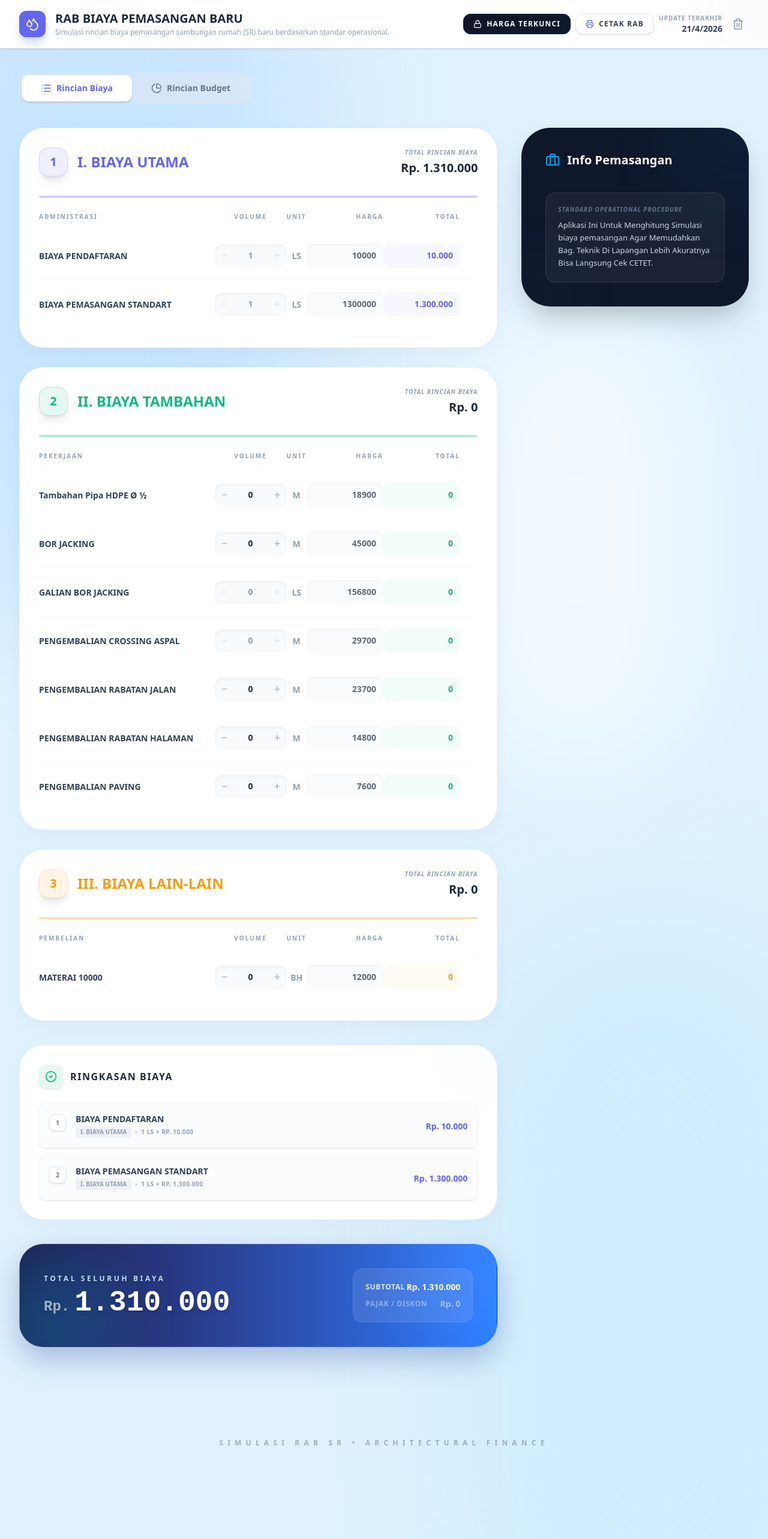
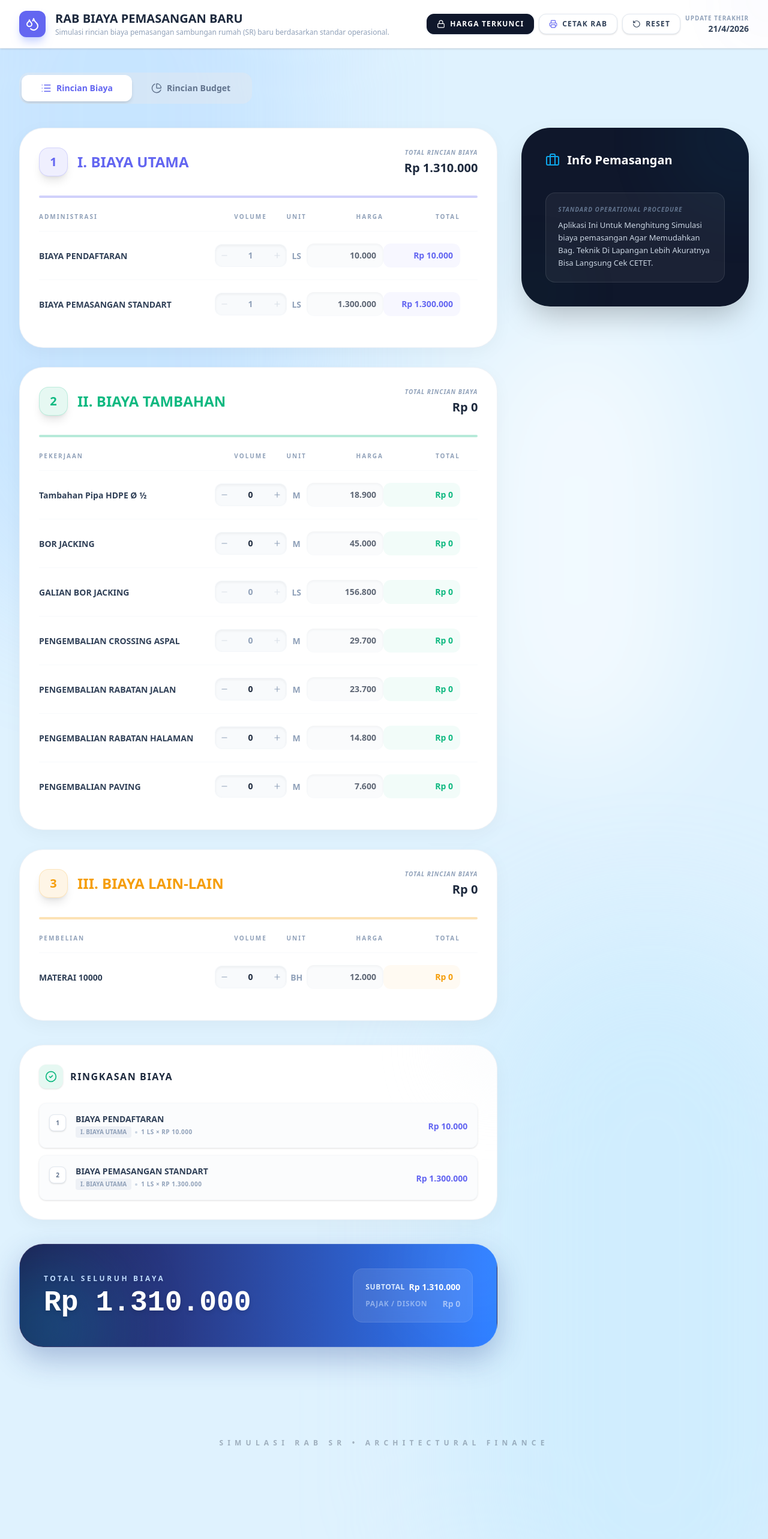
Before and after one commit to Ennegatif/RAB-SR, a React (Vite) app: page / in a window 1280 px wide. Shown: the top 2566 px of the page at 60% size. Built offline with nearby package versions, Linux system fonts and the light colour scheme.

Commit message:
feat: Add reset volumes functionality
Introduces a new feature to reset all work volumes to zero, with a confirmation prompt. This also includes formatting updates for numbers and currency.

```diff
--- a/src/App.tsx
+++ b/src/App.tsx
@@ -7,8 +7,6 @@ import React, { useState, useMemo, useEffect } from 'react';
 import {
   Plus,
   Minus,
-  Trash2,
-  Download,
   PieChart as PieChartIcon,
   List,
   Briefcase,
@@ -20,7 +18,8 @@ import {
   Unlock,
   CheckCircle2,
   Printer,
-  Droplets
+  Droplets,
+  RotateCcw
 } from 'lucide-react';
 import {
   PieChart,
@@ -31,7 +30,7 @@ import {
   Legend
 } from 'recharts';
 import { motion, AnimatePresence } from 'motion/react';
-import { cn, formatCurrency } from './lib/utils';
+import { cn, formatCurrency, formatNumber } from './lib/utils';
 import { RABItem, RABCategory, RABProject } from './types';
 
 const COLORS = ['#6366F1', '#10B981', '#F59E0B', '#8B5CF6', '#EC4899', '#06B6D4'];
@@ -103,6 +102,19 @@ export default function App() {
       return total + cat.items.reduce((sum, item) => sum + item.totalPrice, 0);
     }, 0);
   }, [project]);
+
+  const resetVolumes = () => {
+    if (confirm('Apakah Anda yakin ingin mengosongkan semua volume pekerjaan?')) {
+      const resetCategories = project.categories.map(cat => ({
+        ...cat,
+        items: cat.items.map(item => ({
+          ...item,
+          quantity: item.description === 'PEKERJAAN ADMINISTRASI' ? 1 : 0
+        }))
+      }));
+      setProject({ ...project, categories: resetCategories });
+    }
+  };
 
   const grandTotal = subTotal;
 
@@ -310,21 +322,24 @@ export default function App() {
               <Printer size={14} className="text-brand-primary" />
               <span className="hidden min-[500px]:inline">Cetak RAB</span>
             </button>
+            <button
+              onClick={() => {
+                if (confirm('Apa yang ingin Anda reset?\n\nOK: Reset Semua (Judul & Volume)\nCancel: Reset Volume Saja')) {
+                  setProject(INITIAL_PROJECT);
+                } else {
+                  resetVolumes();
+                }
+              }}
+              className="flex items-center gap-2 px-3 sm:px-4 py-2 rounded-xl text-[10px] sm:text-xs font-black uppercase tracking-widest bg-white text-slate-700 border border-slate-200 hover:border-red-500/50 hover:text-red-500 transition-all shadow-sm"
+              title="Reset Data"
+            >
+              <RotateCcw size={14} />
+              <span className="hidden min-[600px]:inline">Reset</span>
+            </button>
             <div className="hidden sm:flex flex-col items-end">
               <span className="text-[10px] font-bold text-slate-400 uppercase tracking-widest">Update Terakhir</span>
               <span className="text-sm font-bold text-slate-700">{new Date().toLocaleDateString('id-ID')}</span>
             </div>
-            <button
-              onClick={() => {
-                if (confirm('Apakah Anda yakin ingin menghapus semua data dan reset?')) {
-                  setProject(INITIAL_PROJECT);
-                }
-              }}
-              className="text-slate-400 hover:text-red-500 transition-colors p-2 shrink-0"
-              title="Reset Data"
-            >
-              <Trash2 size={20} />
-            </button>
           </div>
         </div>
       </header>
@@ -388,7 +403,7 @@ export default function App() {
                            <div className="flex flex-row sm:flex-col items-center sm:items-end justify-between sm:justify-start w-full sm:w-auto">
                              <span className="text-[10px] font-bold text-slate-400 uppercase tracking-widest sm:mb-1 italic">TOTAL RINCIAN BIAYA</span>
                              <span className="text-base md:text-xl font-black text-slate-800">
-                               Rp. {formatCurrency(category.items.reduce((s, i) => s + i.totalPrice, 0))}
+                               {formatCurrency(category.items.reduce((s, i) => s + i.totalPrice, 0))}
                              </span>
                            </div>
                         </div>
@@ -465,10 +480,13 @@ export default function App() {
                                 <div className="flex flex-col gap-1">
                                   <span className="text-[10px] font-black uppercase text-slate-400 tracking-widest">Harga Satuan</span>
                                   <input
-                                    type="number"
-                                    value={item.unitPrice}
+                                    type="text"
+                                    value={formatNumber(item.unitPrice)}
                                     readOnly={isPriceLocked}
-                                    onChange={(e) => updateItem(category.id, item.id, { unitPrice: Number(e.target.value) })}
+                                    onChange={(e) => {
+                                      const val = e.target.value.replace(/[^0-9]/g, '');
+                                      updateItem(category.id, item.id, { unitPrice: Number(val) || 0 });
+                                    }}
                                     className={cn(
                                       "w-full bg-white rounded-xl px-3 py-2 text-sm font-black shadow-sm border-none transition-all",
                                       isPriceLocked ? "cursor-not-allowed opacity-70 bg-slate-100" : "focus:ring-2 focus:ring-brand-primary"
@@ -485,7 +503,7 @@ export default function App() {
                                   catIdx === 1 ? "bg-brand-success/10 text-brand-success" :
                                   catIdx === 2 ? "bg-brand-warning/10 text-brand-warning" : "bg-brand-info/10 text-brand-info"
                                 )}>
-                                  Rp. {formatCurrency(item.totalPrice)}
+                                  {formatCurrency(item.totalPrice)}
                                 </span>
                               </div>
                            </div>
@@ -576,10 +594,13 @@ export default function App() {
                                 </td>
                                 <td className="py-5">
                                   <input
-                                    type="number"
-                                    value={item.unitPrice}
+                                    type="text"
+                                    value={formatNumber(item.unitPrice)}
                                     readOnly={isPriceLocked}
-                                    onChange={(e) => updateItem(category.id, item.id, { unitPrice: Number(e.target.value) })}
+                                    onChange={(e) => {
+                                      const val = e.target.value.replace(/[^0-9]/g, '');
+                                      updateItem(category.id, item.id, { unitPrice: Number(val) || 0 });
+                                    }}
                                     className={cn(
                                       "w-32 ml-auto bg-slate-50 rounded-xl px-3 py-2.5 text-sm text-right font-black transition-all shadow-inner block",
                                       isPriceLocked ? "cursor-not-allowed opacity-70" : "focus:bg-white focus:ring-2",
@@ -649,13 +670,13 @@ export default function App() {
                                 <span className="text-[10px] font-bold text-slate-400 flex items-center gap-1.5 flex-wrap">
                                   <span className="truncate max-w-[150px] sm:max-w-none px-2 py-0.5 bg-slate-200/50 rounded flex items-center">{item.categoryName}</span>
                                   <span className="w-1 h-1 rounded-full bg-slate-300"></span>
-                                  <span className="uppercase tracking-wider">{item.quantity} {item.unit} &times; Rp. {formatCurrency(item.unitPrice).replace('Rp. ', '')}</span>
+                                  <span className="uppercase tracking-wider">{item.quantity} {item.unit} &times; {formatCurrency(item.unitPrice)}</span>
                                 </span>
                               </div>
                             </div>
                             <div className="text-left sm:text-right flex items-center sm:block pl-11 sm:pl-0">
                                <span className="text-sm font-black text-brand-primary bg-brand-primary/5 sm:bg-transparent px-3 py-1.5 sm:p-0 rounded-lg whitespace-nowrap">
-                                 Rp. {formatCurrency(item.totalPrice).replace('Rp. ', '')}
+                                 {formatCurrency(item.totalPrice)}
                                </span>
                             </div>
                           </div>
@@ -673,19 +694,18 @@ export default function App() {
                   <div className="relative z-10 flex flex-col items-center md:items-start w-full md:w-auto">
                     <span className="text-[10px] sm:text-xs font-black text-blue-200 uppercase tracking-[0.3em] mb-2 text-center md:text-left drop-shadow-sm">Total Seluruh Biaya</span>
                     <h3 className="text-2xl sm:text-4xl md:text-5xl font-black text-white font-mono flex items-baseline justify-center md:justify-start gap-2 drop-shadow-md">
-                      <span className="text-lg sm:text-2xl opacity-60">Rp.</span>
-                      {formatCurrency(grandTotal).replace('Rp. ', '')}
+                      {formatCurrency(grandTotal)}
                     </h3>
                   </div>
 
                   <div className="relative z-10 bg-white/10 rounded-2xl p-4 sm:p-5 w-full md:w-auto min-w-[200px] border border-white/10 backdrop-blur-md hidden sm:block">
                     <div className="flex justify-between items-center mb-2">
                        <span className="text-xs font-bold text-blue-100 uppercase tracking-wider">Subtotal</span>
-                       <span className="text-sm font-black text-white">Rp. {formatCurrency(subTotal).replace('Rp. ', '')}</span>
+                       <span className="text-sm font-black text-white">{formatCurrency(subTotal)}</span>
                     </div>
                     <div className="flex justify-between items-center mb-0 opacity-50">
                        <span className="text-xs font-bold text-blue-100 uppercase tracking-wider">Pajak / Diskon</span>
-                       <span className="text-sm font-black text-white">Rp. 0</span>
+                       <span className="text-sm font-black text-white">{formatCurrency(0)}</span>
                     </div>
                   </div>
                 </div>
@@ -720,7 +740,7 @@ export default function App() {
                           </Pie>
                           <RechartsTooltip
                              contentStyle={{ borderRadius: '24px', border: 'none', boxShadow: '0 25px 50px -12px rgb(0 0 0 / 0.15)', padding: '15px' }}
-                             formatter={(value: number) => `Rp. ${formatCurrency(value)}`}
+                             formatter={(value: number) => formatCurrency(value)}
                           />
                         </PieChart>
                       </ResponsiveContainer>
@@ -736,7 +756,7 @@ export default function App() {
                              </div>
                              <span className="text-[10px] font-black text-slate-800 bg-white px-2 py-0.5 rounded-full border border-slate-100 shadow-sm">{subTotal > 0 ? ((cat.value/subTotal)*100).toFixed(1) : 0}%</span>
                           </div>
-                          <p className="text-lg md:text-xl font-black text-slate-900 leading-tight">Rp. {formatCurrency(cat.value)}</p>
+                          <p className="text-lg md:text-xl font-black text-slate-900 leading-tight">{formatCurrency(cat.value)}</p>
                         </div>
                       ))}
                     </div>
@@ -815,8 +835,8 @@ export default function App() {
                     <td className="border border-slate-300 px-4 py-2 text-xs">{item.description}</td>
                     <td className="border border-slate-300 px-4 py-2 text-xs text-center">{item.quantity}</td>
                     <td className="border border-slate-300 px-4 py-2 text-xs text-center uppercase">{item.unit}</td>
-                    <td className="border border-slate-300 px-4 py-2 text-xs text-right">Rp. {formatCurrency(item.unitPrice).replace('Rp. ', '')}</td>
-                    <td className="border border-slate-300 px-4 py-2 text-xs text-right font-bold">Rp. {formatCurrency(item.totalPrice).replace('Rp. ', '')}</td>
+                    <td className="border border-slate-300 px-4 py-2 text-xs text-right">{formatCurrency(item.unitPrice)}</td>
+                    <td className="border border-slate-300 px-4 py-2 text-xs text-right font-bold">{formatCurrency(item.totalPrice)}</td>
                   </tr>
                 ))}
                 {category.items.filter(item => item.quantity > 0).length === 0 && (
@@ -830,7 +850,7 @@ export default function App() {
           <tfoot>
             <tr className="bg-slate-900 text-white">
               <td colSpan={4} className="border border-slate-900 px-4 py-4 text-xs font-black uppercase tracking-widest text-right">Total Seluruh RAB</td>
-              <td className="border border-slate-900 px-4 py-4 text-base font-black text-right">Rp. {formatCurrency(grandTotal).replace('Rp. ', '')}</td>
+              <td className="border border-slate-900 px-4 py-4 text-base font-black text-right">{formatCurrency(grandTotal)}</td>
             </tr>
           </tfoot>
         </table>
--- a/src/lib/utils.ts
+++ b/src/lib/utils.ts
@@ -7,6 +7,15 @@ export function cn(...inputs: ClassValue[]) {
 
 export function formatCurrency(amount: number): string {
   return new Intl.NumberFormat('id-ID', {
+    style: 'currency',
+    currency: 'IDR',
+    minimumFractionDigits: 0,
+    maximumFractionDigits: 0,
+  }).format(amount).replace(/\s/g, ' ');
+}
+
+export function formatNumber(amount: number): string {
+  return new Intl.NumberFormat('id-ID', {
     minimumFractionDigits: 0,
     maximumFractionDigits: 0,
   }).format(amount);
```
